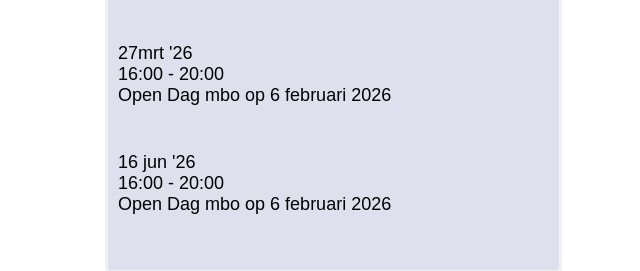
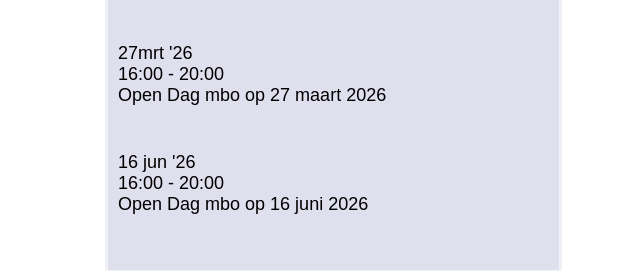
Before and after one commit to xlwano/projectweek, a plain HTML site: page contact.html in a window 1280 px wide. Shown: the part 364-635 px from the top of the page, 0-640 px from the left. Drawn offline with Linux system fonts and the light colour scheme.

Commit message:
datum fix open dag

```diff
--- a/contact.html
+++ b/contact.html
@@ -50,13 +50,13 @@
                 <p> 27mrt '26 <br>
                     16:00 - 20:00
                     <br>
-                    Open Dag mbo op 6 februari 2026
+                    Open Dag mbo op 27 maart 2026
                 </p>
 
                 <p> 16 jun '26 <br>
                     16:00 - 20:00
                     <br>
-                    Open Dag mbo op 6 februari 2026
+                    Open Dag mbo op 16 juni 2026
                 </p>
             </div>
 
```
